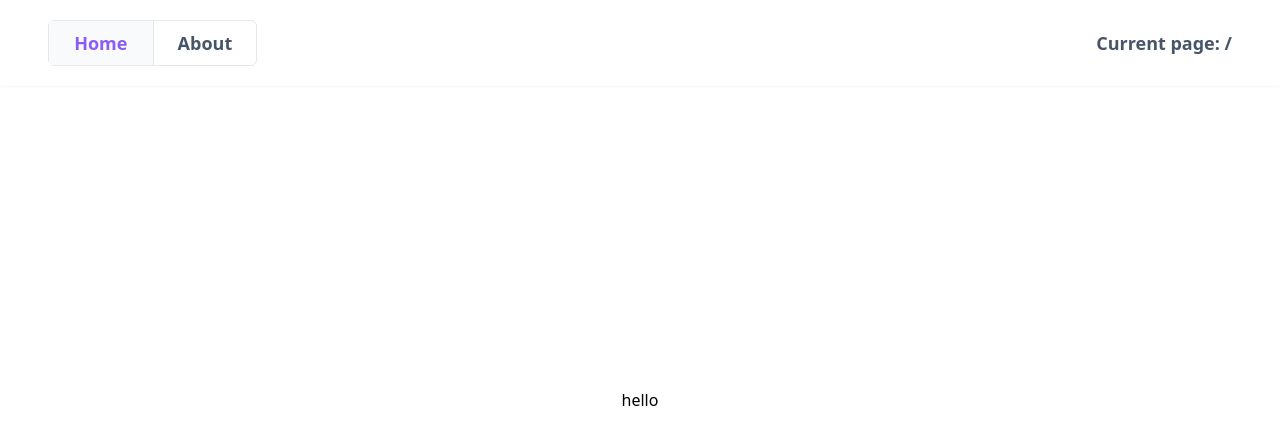
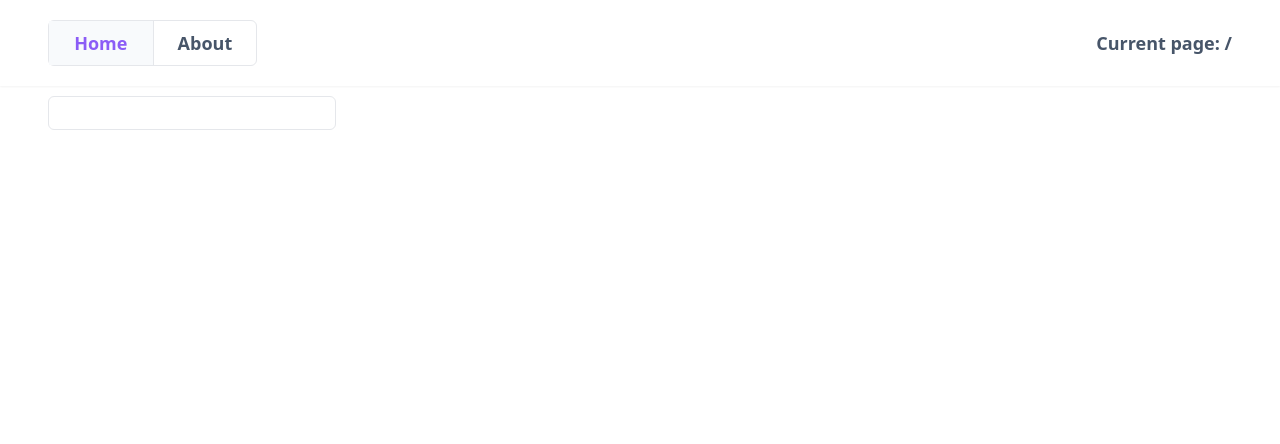
Before and after one commit to sodapng/github-app, a React (Vite) app: page / in a window 1280 px wide. Shown: the top 444 px of the page. Built offline with nearby package versions, Linux system fonts and the light colour scheme.

Commit message:
feat: add Search

```diff
--- a/package.json
+++ b/package.json
@@ -27,6 +27,7 @@
     "@testing-library/user-event": "^14.4.3",
     "@types/react": "^18.0.28",
     "@types/react-dom": "^18.0.11",
+    "@types/testing-library__jest-dom": "^5.14.5",
     "@typescript-eslint/eslint-plugin": "^5.54.1",
     "@typescript-eslint/parser": "^5.54.1",
     "@vitejs/plugin-react": "^3.1.0",
--- /dev/null
+++ b/src/components/Search/index.tsx
@@ -0,0 +1,41 @@
+import { ChangeEvent, Component } from 'react'
+
+type PropertiesSearch = Record<string, string>
+
+type StateSearch = {
+  value: string
+}
+
+export class Search extends Component<PropertiesSearch, StateSearch> {
+  constructor(properties: PropertiesSearch) {
+    super(properties)
+    this.state = {
+      value: localStorage.getItem('value') ?? '',
+    }
+  }
+
+  componentWillUnmount() {
+    const { value } = this.state
+    localStorage.setItem('value', value)
+  }
+
+  handleChange = (event: ChangeEvent<HTMLInputElement>) => {
+    this.setState({
+      value: event.target.value,
+    })
+  }
+
+  render() {
+    const { value } = this.state
+
+    return (
+      <input
+        aria-label="search"
+        className="w-72 appearance-none rounded-md border px-3 py-1 outline-none focus-within:border-violet-500 focus-within:ring focus-within:ring-violet-300 focus-within:ring-offset-1"
+        type="search"
+        onChange={this.handleChange}
+        value={value}
+      />
+    )
+  }
+}
--- a/src/pages/Main.tsx
+++ b/src/pages/Main.tsx
@@ -1,3 +1,9 @@
+import { Search } from 'components/Search'
+
 export function Main() {
-  return <h1 className="flex min-h-screen flex-col items-center justify-center">hello</h1>
+  return (
+    <div className="mx-auto mt-24 px-12">
+      <Search />
+    </div>
+  )
 }
```
Also changed, not shown: 2 other files (tests, documents, lock files or other folders).
